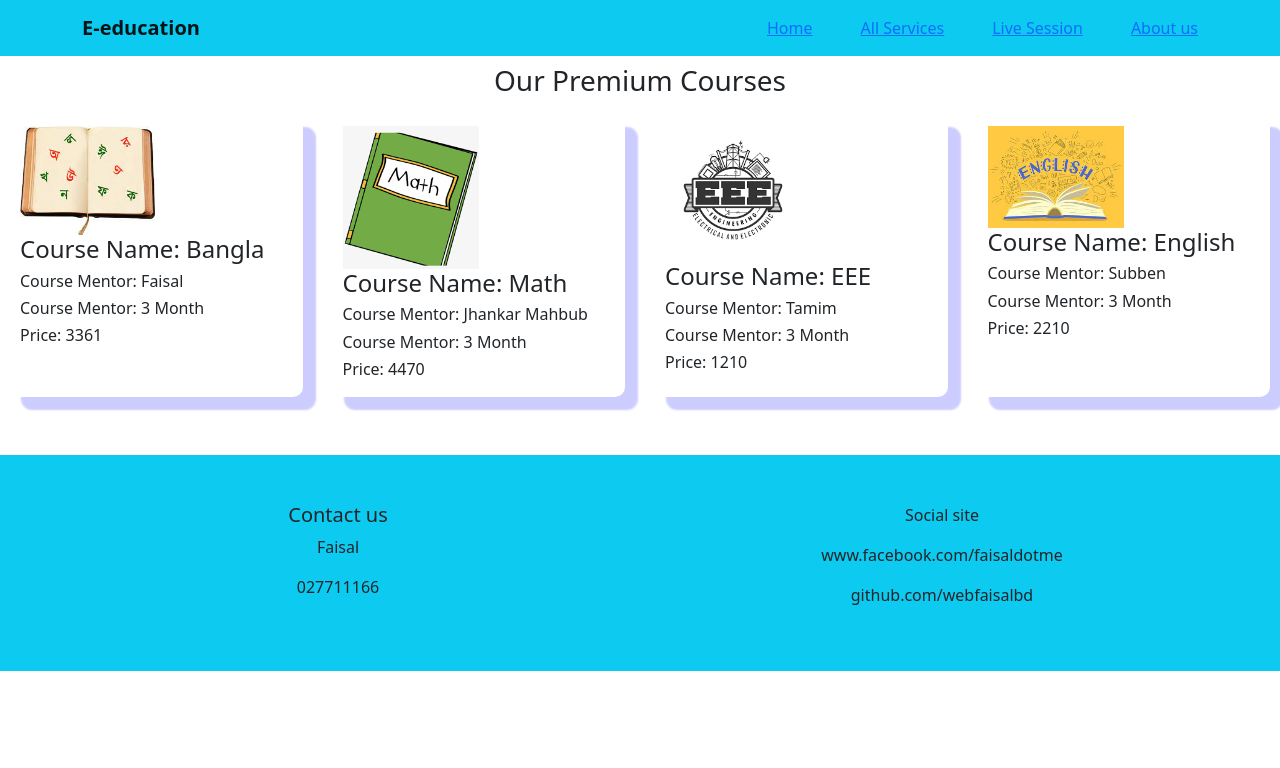
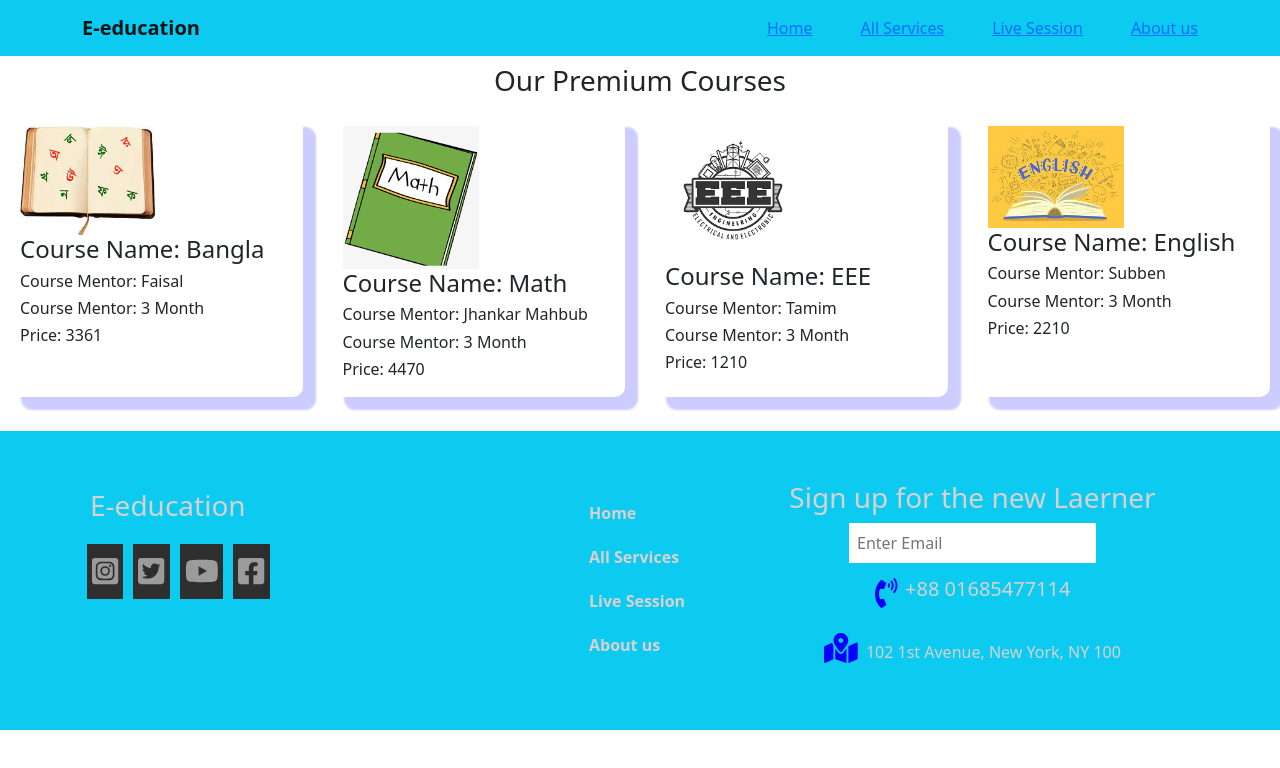
Before and after one commit to webfaisalbd/e-education, a React (Create React App) app: page / in a window 1280 px wide. Shown: the top 768 px of the page. Built offline with nearby package versions, Linux system fonts and the light colour scheme.

Commit message:
footer redesign

```diff
--- a/package.json
+++ b/package.json
@@ -3,6 +3,12 @@
   "version": "0.1.0",
   "private": true,
   "dependencies": {
+    "@fortawesome/fontawesome-free": "^5.15.4",
+    "@fortawesome/fontawesome-svg-core": "^1.2.36",
+    "@fortawesome/free-brands-svg-icons": "^5.15.4",
+    "@fortawesome/free-regular-svg-icons": "^5.15.4",
+    "@fortawesome/free-solid-svg-icons": "^5.15.4",
+    "@fortawesome/react-fontawesome": "^0.1.15",
     "@testing-library/jest-dom": "^5.14.1",
     "@testing-library/react": "^11.2.7",
     "@testing-library/user-event": "^12.8.3",
--- /dev/null
+++ b/src/component/Footer/Footer.css
@@ -0,0 +1,34 @@
+.icon {
+    margin: 5px;
+    padding: 5px;
+    background-color: rgb(46, 46, 46);
+    /* border-radius: 5px; */
+    color: rgb(155, 155, 155);
+    font-size: 30px;
+  }
+  .icon:hover {
+    background-color: blue;
+  }
+  .footer-menu {
+    list-style: none;
+    margin-top: 20px;
+    font-size: 16px;
+    cursor: pointer;
+  }
+  .footer-menu:hover {
+    color: blue;
+  }
+  .footer-input {
+    padding: 8px;
+    border: none;
+    outline: none;
+    background-color: white;
+  }
+  .footer-container {
+    padding: 50px;
+    color: rgb(216, 209, 209);
+  }
+  .foter-phone-icon {
+    font-size: 30px;
+    color: blue;
+  }
--- a/src/component/Footer/Footer.js
+++ b/src/component/Footer/Footer.js
@@ -1,29 +1,90 @@
 // import file
 import React from 'react';
+import './Footer.css'
+import { FontAwesomeIcon } from "@fortawesome/react-fontawesome";
+import {
+    faFacebookSquare,
+    faInstagramSquare,
+    faTwitterSquare,
+    faYoutube,
+} from "@fortawesome/free-brands-svg-icons";
+import {
+
+    faPhoneVolume,
+    faMapMarkedAlt,
+} from "@fortawesome/free-solid-svg-icons";
 
 const Footer = () => {
     return (
         <div>
+            <div className="footer-container bg-info mt-4">
+                <div className="container">
+                    <div className="row">
+                        <div className="col-md-5">
+                            <div className="left-container">
+                                <h3 className="p-2">E-education</h3>
+                                <div className="icons-container d-flex text-center ">
+                                    <div className="icon">
+                                        <FontAwesomeIcon icon={faInstagramSquare} />
+                                    </div>
+                                    <div className="icon">
+                                        <FontAwesomeIcon icon={faTwitterSquare} />
+                                    </div>
+                                    <div className="icon">
+                                        <FontAwesomeIcon icon={faYoutube} />
+                                    </div>
+                                    <div className="icon">
+                                        <FontAwesomeIcon icon={faFacebookSquare} />
+                                    </div>
+                                </div>
 
-            <div className="bg-info text-center mt-5 p-5">
-                {/* this is footer. there are two columns  */}
-                <div className="row">
-                    <div className="col-6">
-                        <h5>Contact us</h5>
-                        <p>Faisal</p>
-                        <p>027711166</p>
-                    </div>
-                    <div className="col-6">
-                        <p>Social site</p>
-                        <p>www.facebook.com/faisaldotme</p>
-                        <p>github.com/webfaisalbd</p>
+
+
+                            </div>
+                        </div>
+                        <div className="col-md-2">
+                            <div className="footer-menu-container">
+                                <ul>
+                                    <li className="footer-menu fw-bold">Home</li>
+                                    <li className="footer-menu fw-bold">All Services</li>
+                                    <li className="footer-menu fw-bold">Live Session</li>
+                                    <li className="footer-menu fw-bold"> About us</li>
+                                </ul>
+                            </div>
+                        </div>
+                        <div className="col-md-5">
+                            <div className="right-footer-container">
+                                <div className="text-center">
+                                    <h3 className="">Sign up for the new Laerner</h3>
+                                    <input
+                                        className="footer-input"
+                                        type="text"
+                                        placeholder="Enter Email"
+                                    />
+                                </div>
+                                <div className="phone d-flex align-items-center justify-content-center mt-2">
+                                    <div className="foter-phone-icon">
+                                        <FontAwesomeIcon icon={faPhoneVolume} />
+                                    </div>
+                                    <div>
+                                        <h5 className="ps-2">+88 01685477114</h5>
+                                    </div>
+                                </div>
+                                <div className="map d-flex align-items-center justify-content-center">
+                                    <div className="foter-phone-icon">
+                                        <FontAwesomeIcon icon={faMapMarkedAlt} />
+                                    </div>
+                                    <div>
+                                        <p className="ps-2">
+                                            <br />  102 1st Avenue, New York, NY 100
+                                        </p>
+                                    </div>
+                                </div>
+                            </div>
+                        </div>
                     </div>
                 </div>
             </div>
-
-
-
-
         </div>
     );
 };
```
Also changed, not shown: 1 other file (tests, documents, lock files or other folders).
